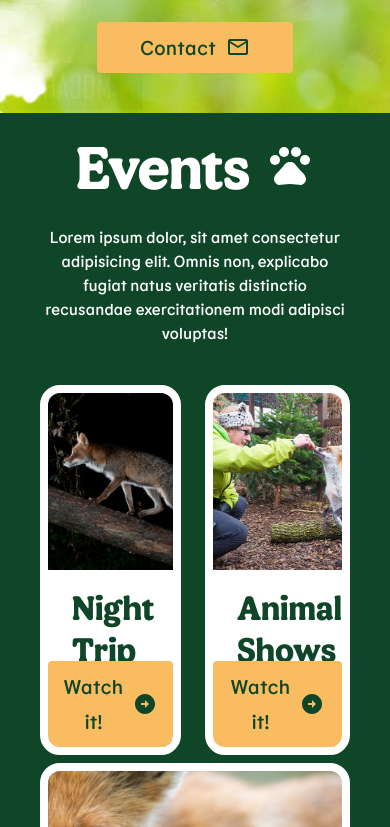
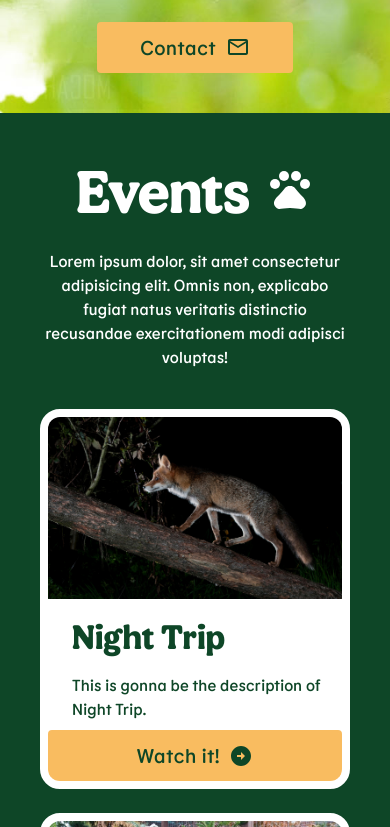
Before and after one commit to szcstamas/foxvillage, a React (Create React App) app: page / in a window 390 px wide. Shown: the part 977-1804 px from the top of the page. Built offline with nearby package versions, Linux system fonts and the light colour scheme.

Commit message:
finalizing responsivity in cardboxes

```diff
--- a/src/components/CardBox.tsx
+++ b/src/components/CardBox.tsx
@@ -22,7 +22,7 @@ const CardBox = ({ cardImgSrc, cardTextH4, cardTextParagraph, cardButtonLink, tr
                 whileInView={{ opacity: 1, y: 0 }}
                 transition={{ duration: .5, delay: transitionDelay }}
                 href={cardButtonLink}
-                sx={{ flex: '1' }}
+                sx={{ flex: '1', flexGrow: '1', minWidth: '300px' }}
                 underline='none'
             >
                 <Box
--- a/src/components/CardSection.tsx
+++ b/src/components/CardSection.tsx
@@ -48,7 +48,7 @@ const CardSection = ({ id, cardSectionH2, cardSectionBg, cardSectionH2Color, car
                             component={motion.svg}
                             animate={{
                                 rotate: [0, 20, -20, 0, 0],
-                                color: [cardSectionIconLightColor, cardSectionIconDarkColor, cardSectionIconDarkColor, cardSectionIconLightColor, cardSectionIconLightColor,],
+                                color: [cardSectionIconLightColor, cardSectionIconDarkColor, cardSectionIconDarkColor, cardSectionIconDarkColor, cardSectionIconLightColor,],
                             }}
                             transition={{
                                 duration: 2,
@@ -81,7 +81,7 @@ const CardSection = ({ id, cardSectionH2, cardSectionBg, cardSectionH2Color, car
 
                     <Box
                         component='div'
-                        sx={{ display: 'flex', gap: 3, flexWrap: 'wrap', alignItems: 'stretch' }}
+                        sx={{ display: 'flex', rowGap: 5, columnGap: 3, flexWrap: 'wrap', alignItems: 'stretch' }}
                     >
 
                         {EventObjects.map((event, index) => {
--- a/src/components/buttons/CardButton.tsx
+++ b/src/components/buttons/CardButton.tsx
@@ -30,7 +30,7 @@ const CardButton = ({ text, link, icon }: Props) => {
         position: { sm: 'static', md: 'absolute' },
         right: { md: '125px', lg: '160px' },
         ...(hover === true && {
-            right: { md: '100px', lg: '140px' },
+            right: { md: '100px', lg: '150px' },
             opacity: { md: '1' },
         }),
     };
--- a/src/constants/Styles.tsx
+++ b/src/constants/Styles.tsx
@@ -7,8 +7,8 @@ export const HeroSectionStyles = {
 export const CardSectionStyles = {
 
     px: { xs: 5, sm: 10, md: 15, lg: 0 },
-    pt: { xs: 2, sm: 5, md: 6, lg: 10, xl: 12 },
-    pb: { xs: 4, sm: 7, md: 8, lg: 12, xl: 17 },
+    pt: { xs: 5, sm: 5, md: 6, lg: 10, xl: 10 },
+    pb: { xs: 7, sm: 7, md: 8, lg: 12, xl: 15 },
 };
 
 export const ContainerBoxStyles = {
```
